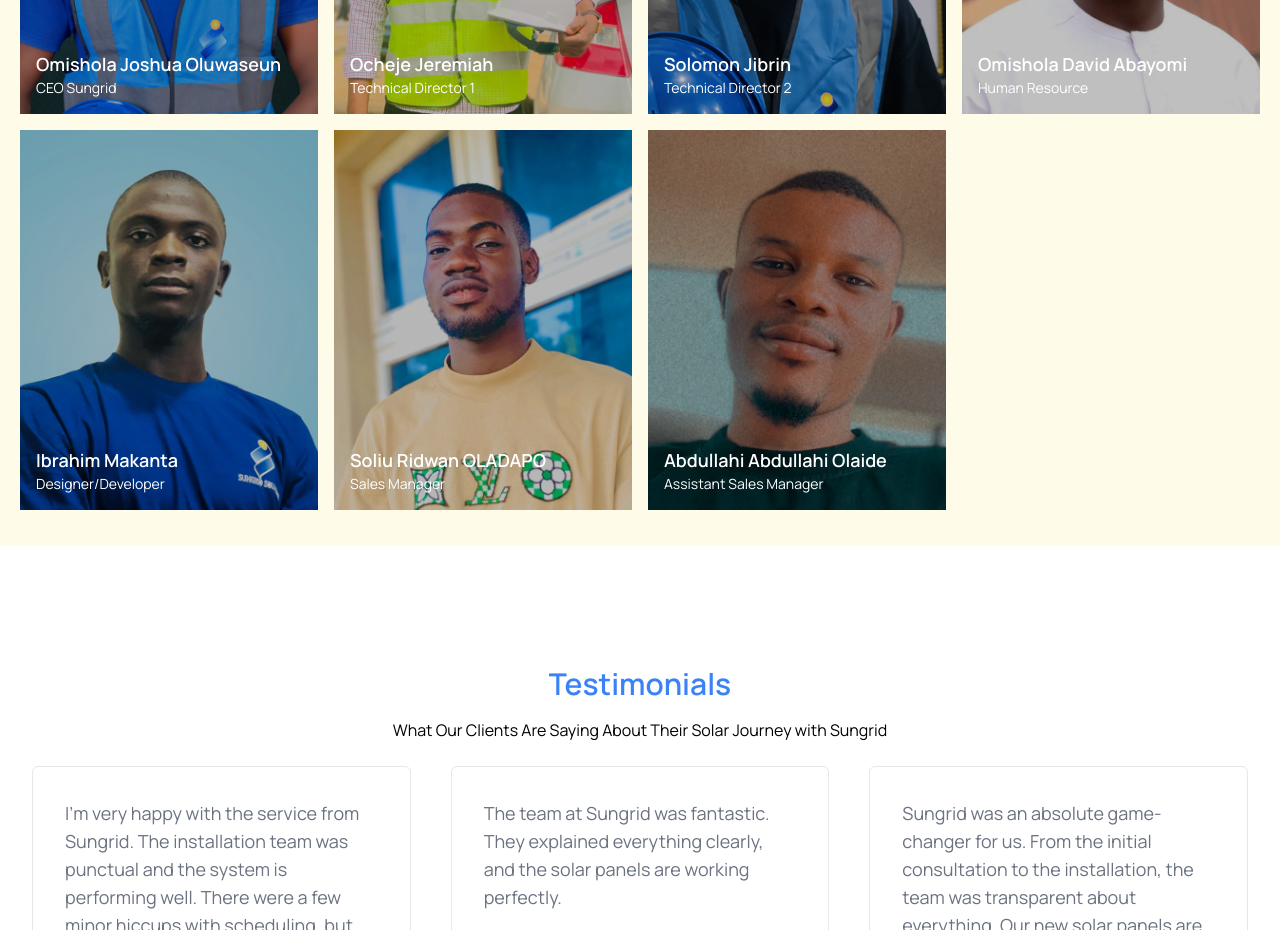
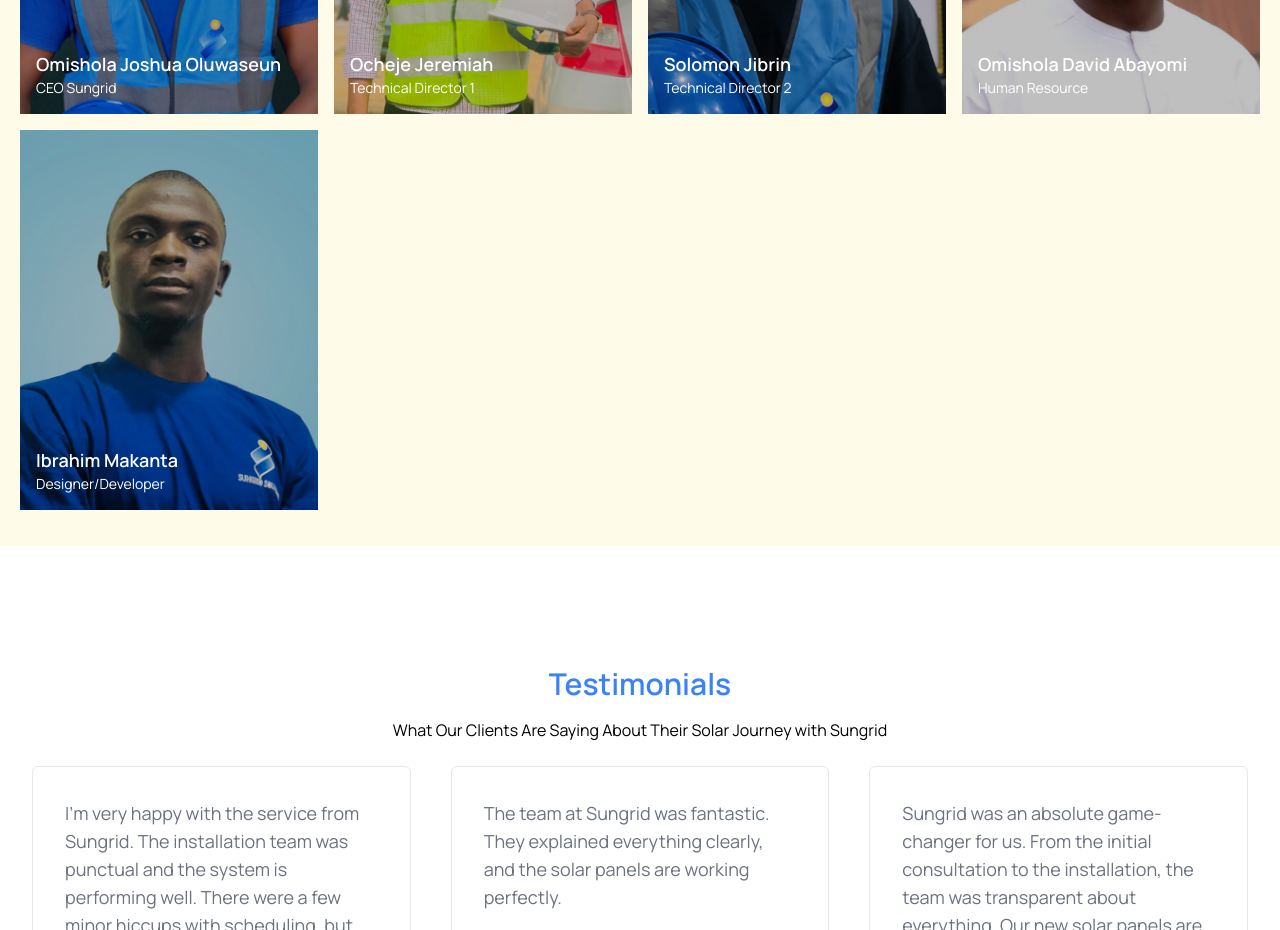
Before and after one commit to mktmakanta/sungrid, a Next.js app: page / in a window 1280 px wide. Shown: the part 5720-6650 px from the top of the page. Built offline with nearby package versions, Linux system fonts and the light colour scheme; no server answers.

Commit message:
Remove team members from TeamSection
Removed team members Soliu Ridwan OLADAPO and Abdullahi Abdullahi Olaide from the TeamSection component.

```diff
--- a/components/TeamSection.jsx
+++ b/components/TeamSection.jsx
@@ -28,17 +28,7 @@ const team = [
     name: "Ibrahim Makanta",
     role: "Designer/Developer",
     img: "/images/team/makanta.jpg",
-  },
-  {
-    name: "Soliu Ridwan OLADAPO",
-    role: "Sales Manager",
-    img: "/images/team/soliu.jpg",
-  },
-  {
-    name: "Abdullahi Abdullahi Olaide",
-    role: "Assistant Sales Manager",
-    img: "/images/team/abdullahi.jpg",
-  },
+  }
 ];
 
 export default function TeamSection() {
```
